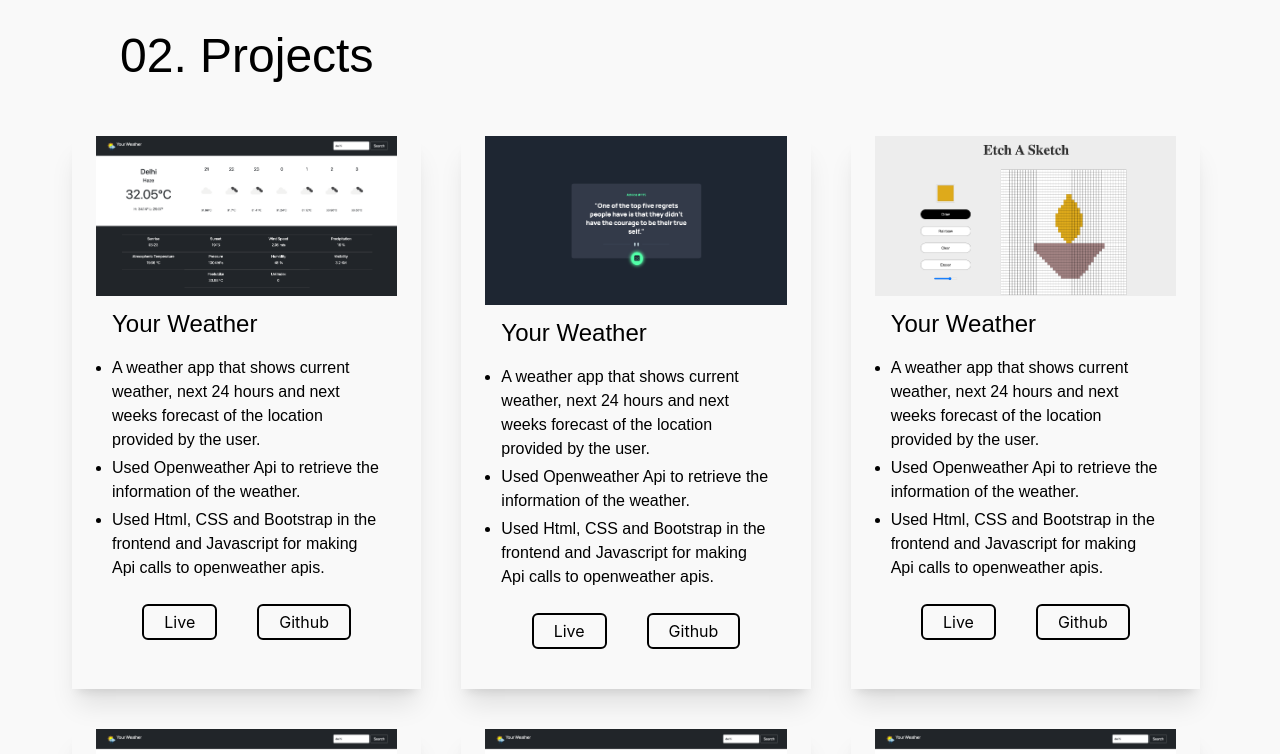
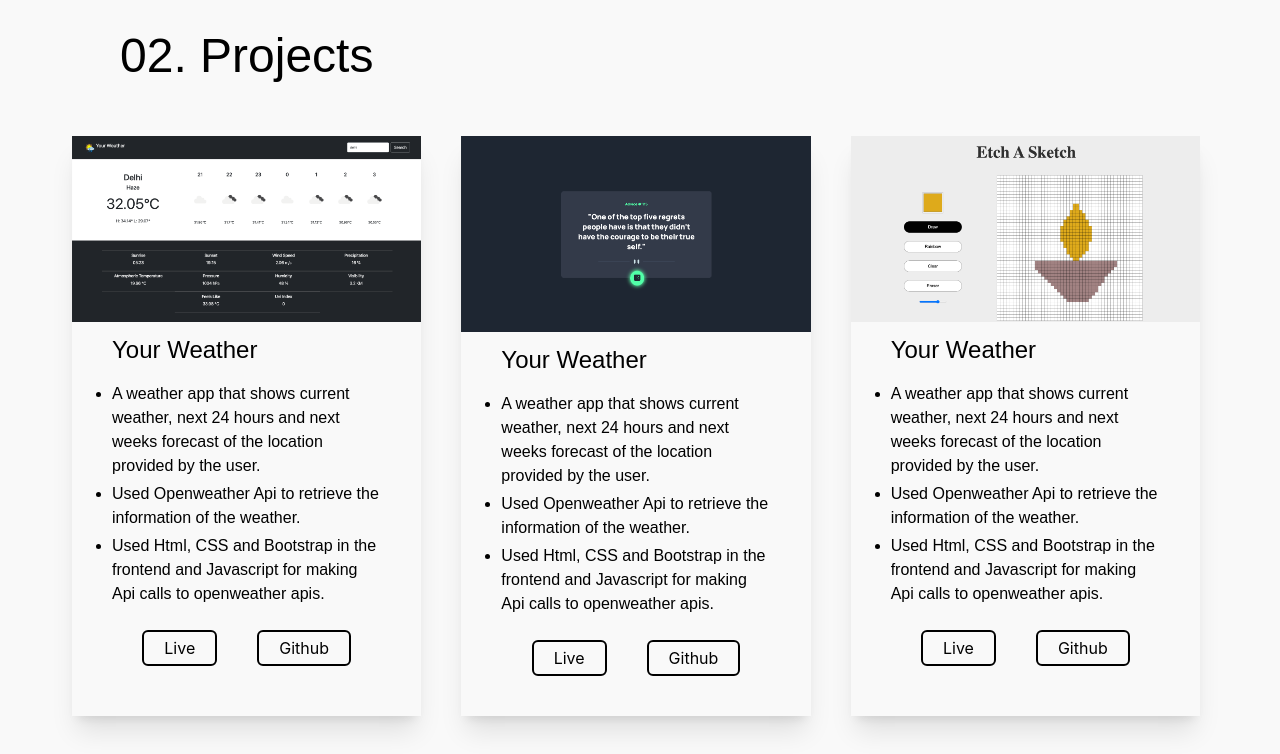
Before and after one commit to sunny-wahane/portfolio, a React (Create React App) app: page / in a window 1280 px wide. Shown: the part 2100-2854 px from the top of the page. Built offline with nearby package versions, Linux system fonts and the light colour scheme.

Commit message:
master | removed paddig from image component in card

```diff
--- a/src/components/ProjectCard.tsx
+++ b/src/components/ProjectCard.tsx
@@ -10,7 +10,7 @@ export default function ProjectCard({name, description, link, repo, image}: {
 }) {
     return (
             <div className='flex-1 mt-10 ml-10 basis-1/4 shadow-xl'>
-            <img src={image} alt="" className='object-fill px-6' />
+            <img src={image} alt="" className='object-fill' />
             <div className='px-10 pb-10'>
             <h3 className='font-heading py-3 text-2xl'>{name}</h3>
             <ul className='list-disc'>
```
